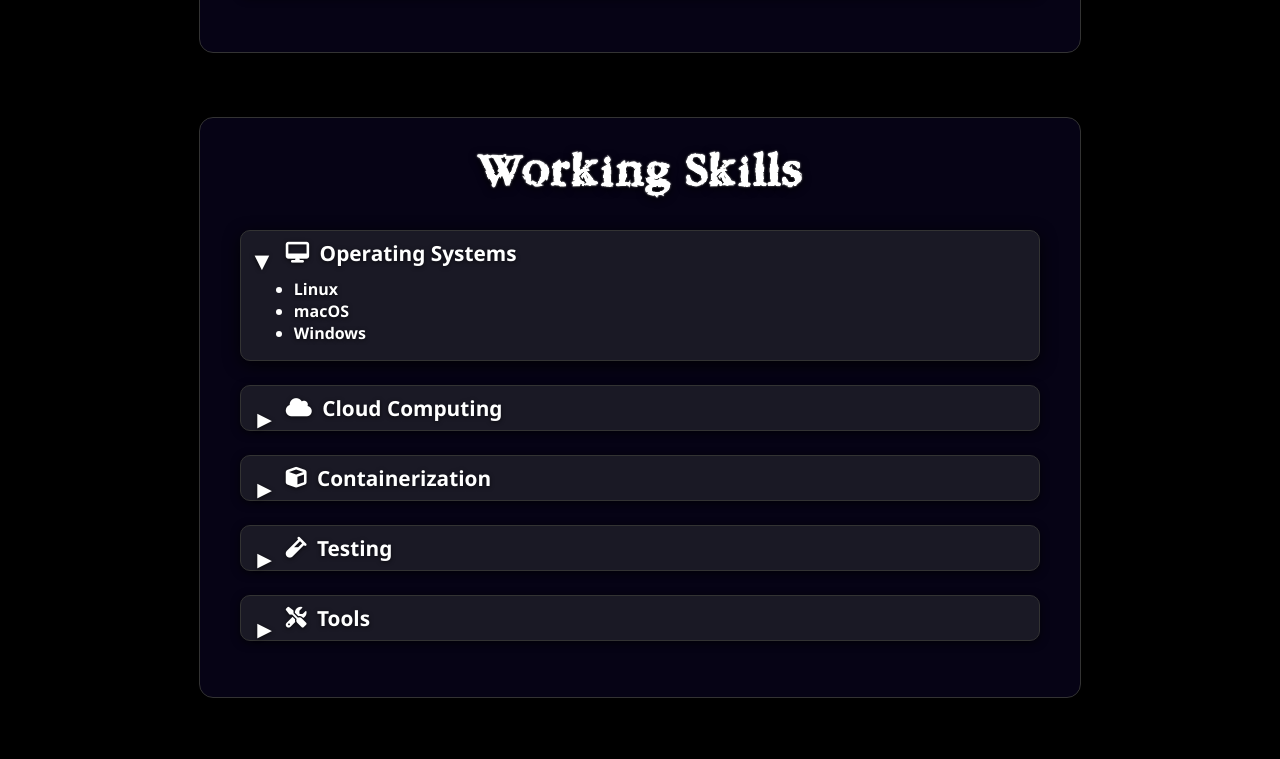
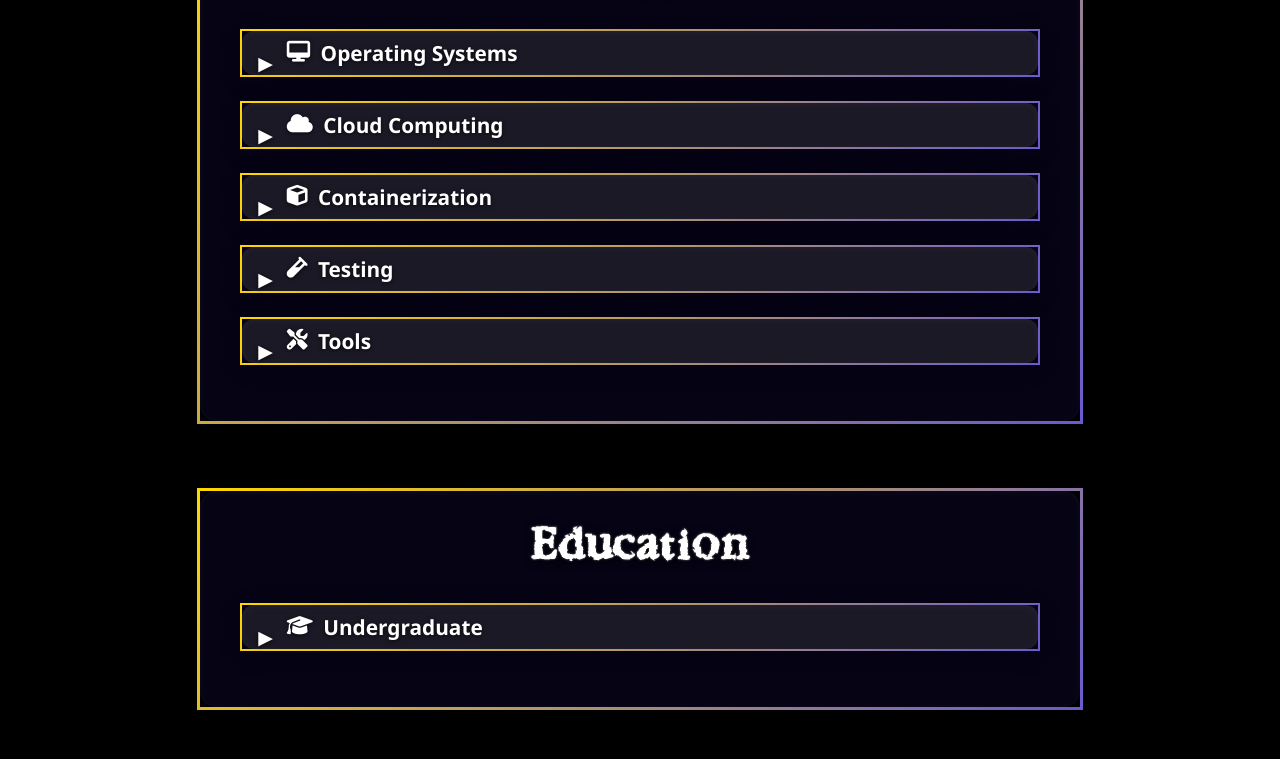
Before and after one commit to markusewalker/markusewalker.github.io, a website: page episodes/resume.html in a window 1280 px wide. Shown: the part 918-1677 px from the top of the page. Drawn offline with Linux system fonts and the light colour scheme.

Commit message:
Update borders and fix open work entry

```diff
--- a/assets/styles.css
+++ b/assets/styles.css
@@ -118,9 +118,12 @@ main {
     width: 100%;
     padding: 2rem 2.5rem;
     background: rgba(7, 4, 22, 0.96);
-    border-radius: 14px;
-    box-shadow: 0 2px 16px rgba(0,0,0,0.18);
-    border: 1px solid #333;
+    border-radius: 18px;
+    box-shadow: 0 4px 32px 0 rgba(0,0,0,0.22), 0 1.5px 8px 0 rgba(255,255,255,0.04) inset;
+    border: 3px solid transparent;
+    background-clip: padding-box, border-box;
+    border-image: linear-gradient(135deg, #ffd700 0%, #6a5acd 100%);
+    border-image-slice: 1;
 }
 
 .center-section h2 {
@@ -300,9 +303,12 @@ body {
 .work-entry {
     margin-bottom: 1.5em;
     background: rgba(30, 30, 40, 0.85);
-    border-radius: 10px;
-    box-shadow: 0 2px 8px #000a;
-    border: 1px solid #333;
+    border-radius: 14px;
+    box-shadow: 0 4px 24px 0 rgba(0,0,0,0.18), 0 1.5px 8px 0 rgba(255,255,255,0.04) inset;
+    border: 2.5px solid transparent;
+    background-clip: padding-box, border-box;
+    border-image: linear-gradient(135deg, #ffd700 0%, #6a5acd 100%);
+    border-image-slice: 1;
     padding: 0.5em 0.8em;
     transition: box-shadow 0.2s;
 }
--- a/episodes/resume.html
+++ b/episodes/resume.html
@@ -32,7 +32,7 @@
         <div class="center-section">
             <section>
                 <h2 class="markus-zone-title">Resume</h2>
-                <details class="work-entry" open>
+                <details class="work-entry">
                     <summary>
                         <h3><img src="../assets/suse.png" alt="SUSE logo" class="company-logo"> Senior Software QA Engineer</h3>
                         <p>Remote | November 2022 - Present</p>
@@ -95,7 +95,7 @@
         <div class="center-section">
             <section>
                 <h2 class="markus-zone-title">Working Skills</h2>
-                <details class="work-entry" open>
+                <details class="work-entry">
                     <summary>
                         <h3><i class="fa fa-desktop" aria-hidden="true" style="margin-right:0.5em;"></i>Operating Systems</h3>
                     </summary>
@@ -157,7 +157,7 @@
         <div class="center-section">
             <section>
                 <h2 class="markus-zone-title">Education</h2>
-                <details class="work-entry" open>
+                <details class="work-entry">
                     <summary>
                         <h3><i class="fa fa-graduation-cap" aria-hidden="true" style="margin-right:0.5em;"></i>Undergraduate</h3>
                     </summary>
```
